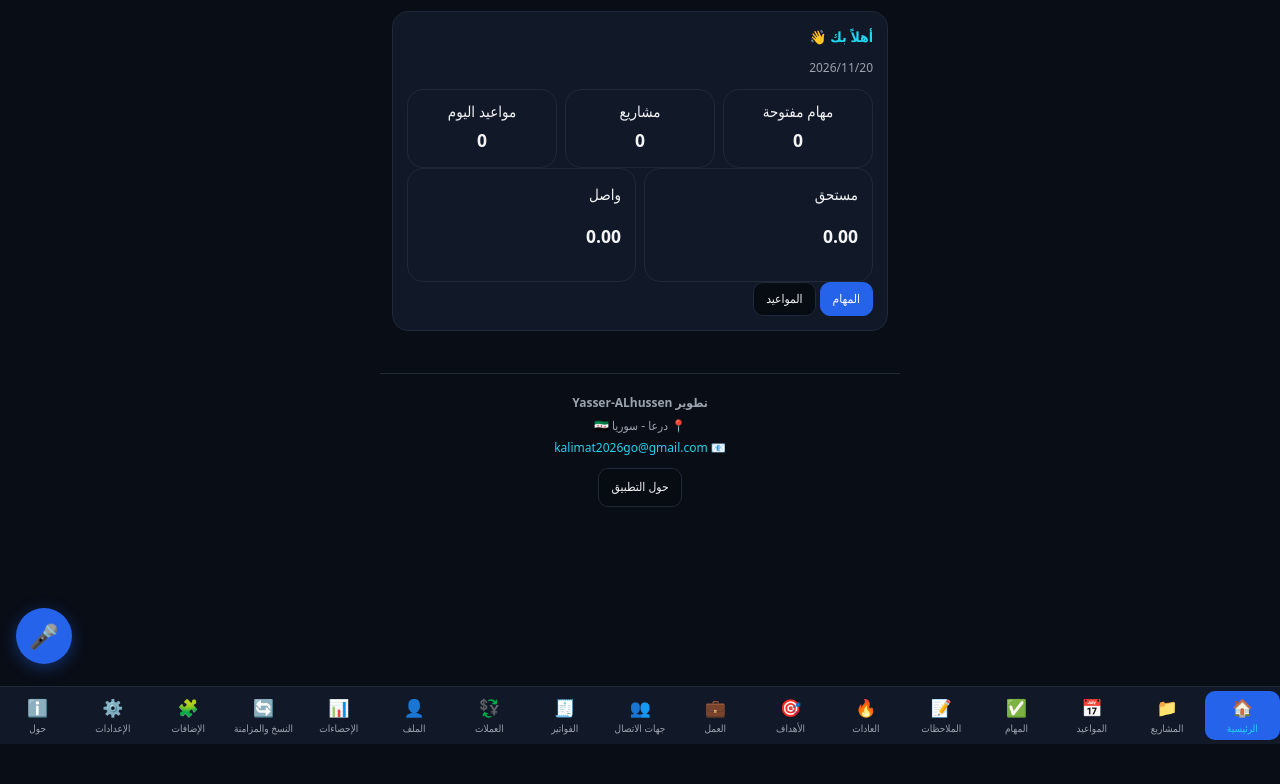
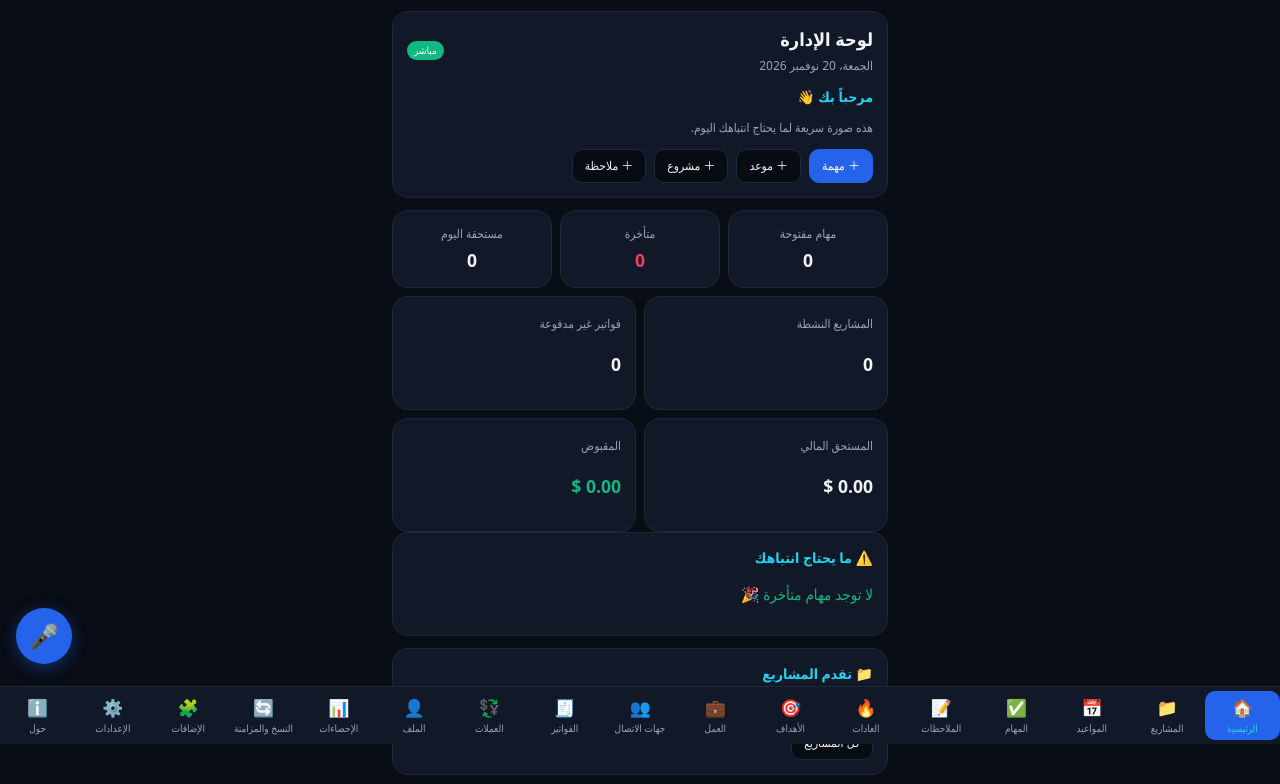
Before and after one commit to hassan2026go/rimbook, a plain HTML site: page index.html in a window 1280 px wide. Shown: the part 56-840 px from the top of the page. Before the commit the page ends 800 px from the top, so only its background shows below. Drawn offline with Linux system fonts and the light colour scheme.

Commit message:
Load Rimbook Pro management layer

```diff
--- a/index.html
+++ b/index.html
@@ -137,5 +137,6 @@ footer#appFooter{max-width:520px;margin:18px auto 100px;padding:18px 14px;text-a
 })();
 </script>
 <script src="./activation.js"></script>
+<script src="./pro.js"></script>
 </body>
 </html>
```
